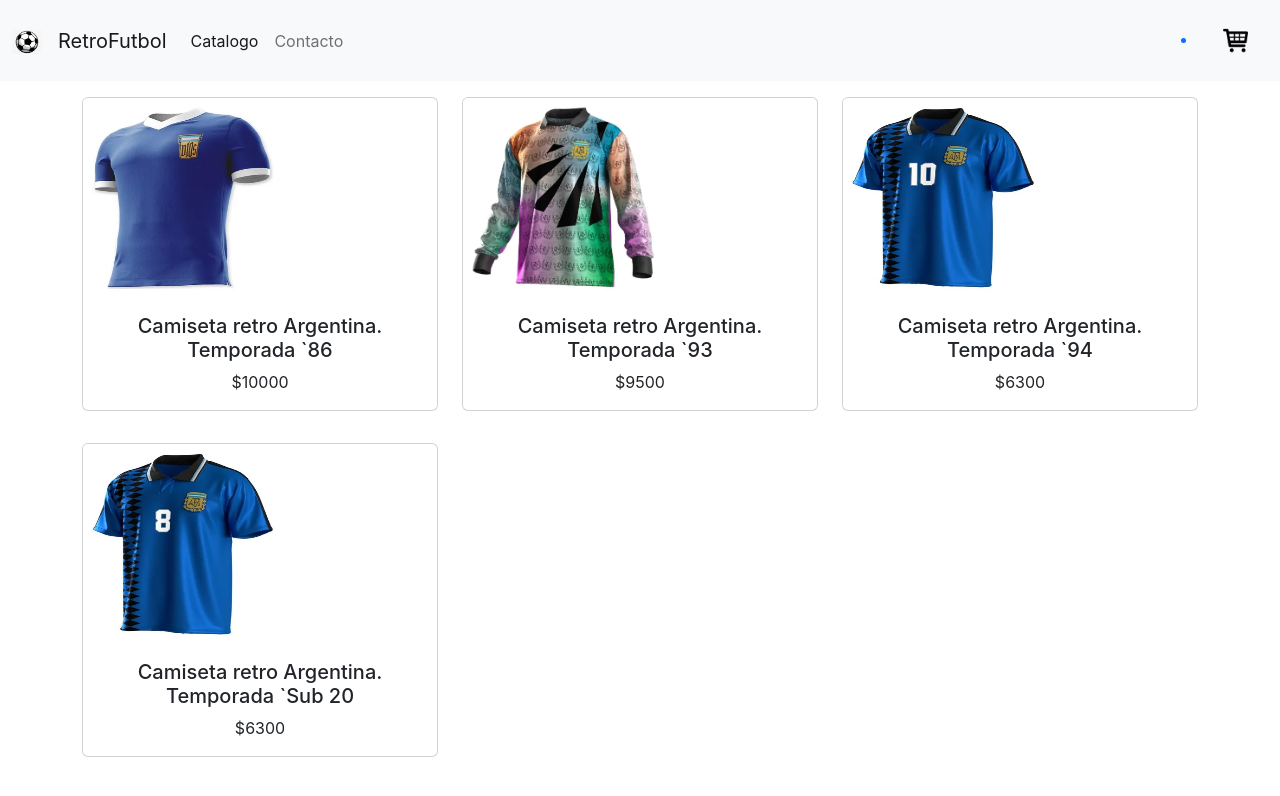
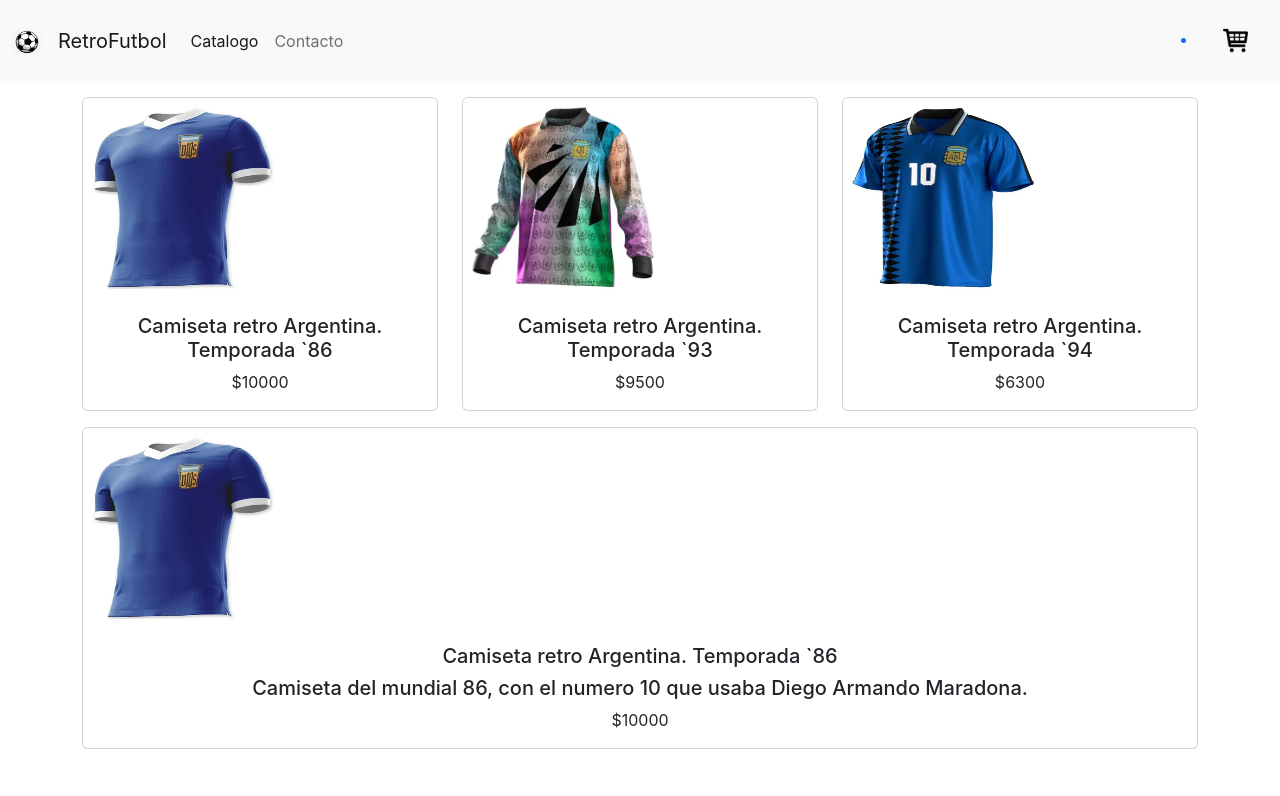
Before and after one commit to theDoctorl/Coder-React-JS, a React (Create React App) app: page / in a window 1280 px wide. Shown: the top 796 px of the page. Built offline with nearby package versions, Linux system fonts and the light colour scheme.

Commit message:
desafio Detail

```diff
--- a/src/App.js
+++ b/src/App.js
@@ -1,4 +1,5 @@
 import './App.css';
+import ItemDetailContainer from './components/ItemDetailContainer/ItemDetailContainer';
 import ItemListContainer from './components/ItemListContainer/ItemListContainer';
 import NavBar from './components/NavBar/NavBar.jsx';
 
@@ -11,6 +12,7 @@ function App() {
     <div>
         <NavBar />
         <ItemListContainer />
+        <ItemDetailContainer />
     </div>
   );
 }
--- a/src/components/Item/Item.jsx
+++ b/src/components/Item/Item.jsx
@@ -3,7 +3,7 @@ import React from "react";
 
 
 
-const Item = ({id, nombre, imagen, precio}) => {
+const Item = ({nombre, imagen, precio}) => {
 
     let styles = {
         width:200,
--- /dev/null
+++ b/src/components/ItemDetail/ItemDetail.jsx
@@ -0,0 +1,25 @@
+import React from "react";
+
+
+const ItemDetail = ({item}) => {
+
+    let styles = {
+        width:200,
+        height:200
+    }
+    return (
+        <div className="container">
+            <div className="card">
+                <img src={item.img} className="card-img-top" style={styles} alt={item.nombre} />
+                <div className="card-body">
+                    <h5 className="card-title text-center" >{item.nombre}</h5>
+                    <h5 className="card-title text-center" >{item.descripcion}</h5>
+                    <p className="card-text text-center">${item.precio}</p>
+                </div>
+            </div>
+        </div>
+
+    );
+};
+
+export default ItemDetail;
--- /dev/null
+++ b/src/components/ItemDetailContainer/ItemDetailContainer.jsx
@@ -0,0 +1,41 @@
+import React from "react";
+import { useEffect } from "react";
+import { useState } from "react";
+import ItemDetail from "../ItemDetail/ItemDetail";
+import {products} from "../Productos/Products";
+
+
+
+
+
+
+const ItemDetailContainer = () =>{
+
+    const [item, setItem] = useState({});
+    useEffect(()=>{
+
+            const getProduct = () =>
+            new Promise((resolve, reject)=>{
+                const product = products.find((prod)=>prod.id === 1);
+                setTimeout(() => {
+                    resolve(product)
+                }, 600);
+            });
+            getProduct()
+            .then((info)=>{
+                setItem(info);
+            })
+            .catch((Error)=>{
+                console.log(Error);
+            });
+    }, []);
+
+    return(
+            <div>
+                <ItemDetail item={item} />
+            </div>
+    );
+
+};
+
+export default ItemDetailContainer;
--- a/src/components/ItemListContainer/ItemListContainer.jsx
+++ b/src/components/ItemListContainer/ItemListContainer.jsx
@@ -4,7 +4,6 @@ import { useState } from "react";
 import imagen from "../Images/CamisetasArgentina/Arg-86.webp";
 import imagen2 from "../Images/CamisetasArgentina/Arg-93.webp";
 import imagen3 from "../Images/CamisetasArgentina/ARG-94.webp";
-import imagen4 from "../Images/CamisetasArgentina/Arg-Sub20.webp";
 import ItemList from "../ItemList/itemList";
 
 
@@ -22,7 +21,6 @@ const ItemListContainer = () =>{
             {"id": 1,   "nombre": "Camiseta retro Argentina. Temporada `86", "precio": 10000, "imagen": imagen},
             {"id": 2,  "nombre": "Camiseta retro Argentina. Temporada `93", "precio": 9500, "imagen": imagen2},
             {"id": 3,  "nombre": "Camiseta retro Argentina. Temporada `94", "precio": 6300, "imagen": imagen3 },
-            {"id": 4,  "nombre": "Camiseta retro Argentina. Temporada `Sub 20", "precio": 6300, "imagen": imagen4 }
         ];
             const promesa = new Promise((resolve, reject)=>{
                 setTimeout(() => {
--- /dev/null
+++ b/src/components/Productos/Products.jsx
@@ -0,0 +1,7 @@
+import imagen from "../Images/CamisetasArgentina/Arg-86.webp";
+import imagen2 from "../Images/CamisetasArgentina/Arg-93.webp";
+
+export const products =[
+    {id: 1,   nombre: "Camiseta retro Argentina. Temporada `86",descripcion: "Camiseta del mundial 86, con el numero 10 que usaba Diego Armando Maradona.", precio: 10000, img: imagen},
+    {id: 2,  nombre: "Camiseta retro Argentina. Temporada `93", precio: 9500, img: imagen2},
+];
```
Also changed, not shown: src/reportWebVitals.js (deleted, +0 -13 lines).
